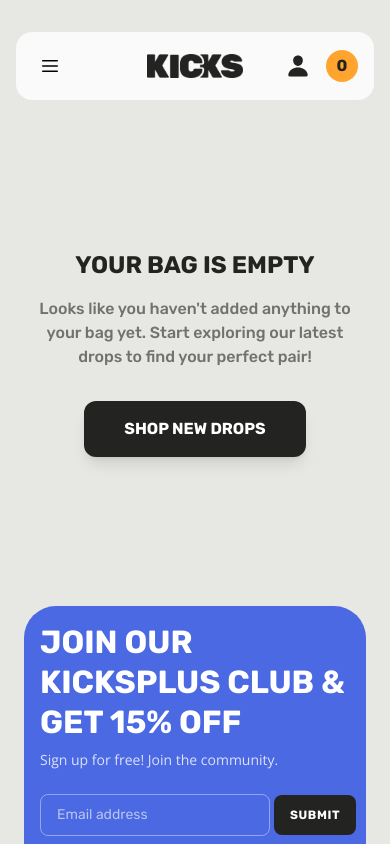
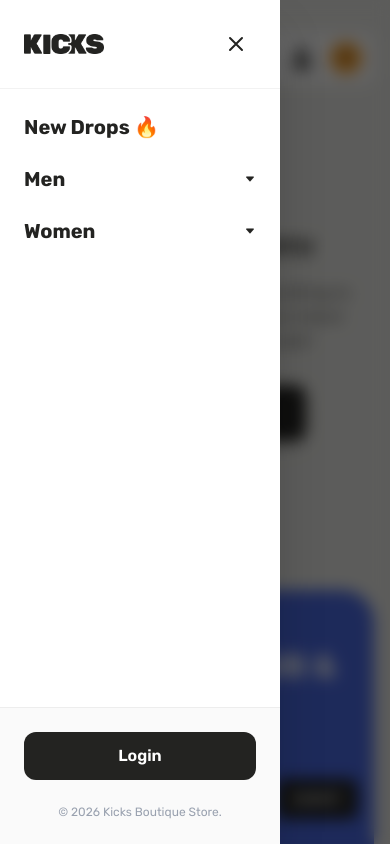
Before and after one commit to Mezan2002/kicks-client, a Next.js app: page /cart in a window 390 px wide. Both pictures are taken after a click on the button 50 px from the left and 66 px from the top of the page. Shown: the top 844 px of the page. Built offline with nearby package versions, Linux system fonts and the light colour scheme.

Commit message:
feat: Add foundational UI components for product display, categories, navigation, and dynamic product detail pages.

```diff
--- a/app/product/[slug]/page.js
+++ b/app/product/[slug]/page.js
@@ -48,8 +48,9 @@ const ProductDetailPage = () => {
   }
 
   return (
-    <main className="px-4 md:px-[60px] py-4 md:py-8">
-      <div className="grid grid-cols-1 md:grid-cols-[2fr_1fr] gap-4">
+    <main className="min-h-screen">
+      <div className="px-4 md:px-[60px] py-4 md:py-8 max-w-[1440px] mx-auto">
+        <div className="grid grid-cols-1 lg:grid-cols-[1.5fr_1fr] gap-8 lg:gap-11">
           <ProductGallery images={product?.images} />
           <ProductInfo product={product} />
         </div>
@@ -58,6 +59,7 @@ const ProductDetailPage = () => {
           categoryId={product?.category?.id}
           currentProductId={product?.id}
         />
+      </div>
     </main>
   );
 };
--- a/components/home/Categories.jsx
+++ b/components/home/Categories.jsx
@@ -85,7 +85,7 @@ const Categories = () => {
       <div
         ref={scrollRef}
         onScroll={updateProgress}
-        className="flex overflow-x-auto no-scrollbar snap-x snap-mandatory scroll-smooth -mr-20 rounded-tl-[48px] md:rounded-tl-[64px]"
+        className="flex overflow-x-auto no-scrollbar snap-x snap-mandatory scroll-smooth md:-mr-20 rounded-tl-[48px] md:rounded-tl-[64px]"
       >
         {loading || !categories ? (
           <div className="min-w-full min-h-[400px] md:min-h-[550px] bg-[#ECEEF0] rounded-tl-[48px] md:rounded-tl-[64px] flex items-center justify-center">
--- a/components/shared/Footer.jsx
+++ b/components/shared/Footer.jsx
@@ -33,8 +33,8 @@ const footerLinks = [
 const Footer = () => {
   return (
     <footer className="mt-20">
-      <div className="mx-6 md:mx-[60px] bg-secondary rounded-[32px] md:rounded-[48px] overflow-hidden">
-        <div className="p-8 md:p-12 lg:p-16 flex flex-col lg:flex-row justify-between gap-12 lg:gap-10">
+      <div className="mx-4 md:mx-[60px] bg-secondary rounded-[32px] md:rounded-[48px] overflow-hidden">
+        <div className="p-4 md:p-12 lg:p-16 flex flex-col lg:flex-row justify-between gap-12 lg:gap-10">
           <div className="max-w-full lg:max-w-[300px] xl:max-w-[450px]">
             <h5 className="text-3xl md:text-4xl font-semibold text-yellow mb-2 md:mb-4">
               About us
--- a/components/shared/Navbar.jsx
+++ b/components/shared/Navbar.jsx
@@ -1,53 +1,59 @@
+"use client";
+
 import Image from "next/image";
 import Link from "next/link";
+import { useState } from "react";
 
 import {
   DownArrowIcon,
   HamburgerMenuIcon,
   SearchIcon,
   UserIcon,
+  XIcon,
 } from "@/components/ui/customSvg";
+import { useCart } from "@/context/CartContext";
 
 const Navbar = () => {
+  const [isMenuOpen, setIsMenuOpen] = useState(false);
+  const { cart } = useCart();
+
+  const toggleMenu = () => setIsMenuOpen(!isMenuOpen);
+
+  const menuItems = [
+    { name: "New Drops 🔥", href: "#", hasIcon: false },
+    { name: "Men", href: "#", hasIcon: true },
+    { name: "Women", href: "#", hasIcon: true },
+  ];
+
   return (
-    <nav className="mx-4 md:mx-[60px] mt-8 bg-light-white p-4 md:p-8 rounded-2xl md:rounded-3xl">
+    <header className="sticky top-8 z-50">
+      <nav className="mx-4 md:mx-[60px] mt-8 bg-light-white py-2 px-3 md:p-8 rounded-xl md:rounded-3xl">
         <div className="flex items-center justify-between">
-        {/* mobile hamburger / desktop nav menu links */}
           <div className="flex items-center">
-          <button className="md:hidden p-2">
+            <button
+              onClick={toggleMenu}
+              className="md:hidden p-2"
+              aria-label="Open menu"
+            >
               <HamburgerMenuIcon />
             </button>
             <ul className="hidden md:flex items-center gap-x-10">
-            <li>
+              {menuItems.map((item) => (
+                <li key={item.name}>
                   <Link
-                href="#"
-                className="text-base font-semibold text-secondary hover:text-primary transition-colors"
+                    href={item.href}
+                    className="text-base font-semibold text-secondary hover:text-primary transition-colors flex items-center gap-0.5 group"
                   >
-                New Drops 🔥
+                    {item.name}
+                    {item.hasIcon && (
+                      <DownArrowIcon className="group-hover:translate-y-0.5 transition-transform" />
+                    )}
                   </Link>
                 </li>
-            <li>
-              <Link
-                href="#"
-                className="text-base font-semibold text-secondary flex items-center gap-0.5 hover:text-primary transition-colors group"
-              >
-                Men{" "}
-                <DownArrowIcon className="group-hover:translate-y-0.5 transition-transform" />
-              </Link>
-            </li>
-            <li>
-              <Link
-                href="#"
-                className="text-base font-semibold text-secondary flex items-center gap-0.5 hover:text-primary transition-colors group"
-              >
-                Women{" "}
-                <DownArrowIcon className="group-hover:translate-y-0.5 transition-transform" />
-              </Link>
-            </li>
+              ))}
             </ul>
           </div>
 
-        {/* logo */}
           <div className="absolute left-1/2 -translate-x-1/2 md:static md:translate-x-0">
             <Link href="/">
               <Image
@@ -55,12 +61,11 @@ const Navbar = () => {
                 alt="Logo"
                 width={128}
                 height={32}
-              className="w-24 md:w-32 h-auto"
+                className="w-20 md:w-32 h-auto"
               />
             </Link>
           </div>
 
-        {/* icons */}
           <div className="flex items-center justify-end gap-x-4 md:gap-x-10 w-[306px]">
             <button className="hidden md:block hover:scale-110 transition-transform">
               <SearchIcon />
@@ -68,12 +73,76 @@ const Navbar = () => {
             <button className="hover:scale-110 transition-transform">
               <UserIcon />
             </button>
-          <button className="bg-[#FFA52F] text-secondary font-bold rounded-full size-8 flex items-center justify-center hover:scale-110 transition-transform">
-            0
-          </button>
+            <Link
+              href="/cart"
+              className="bg-[#FFA52F] text-secondary font-bold rounded-full size-8 flex items-center justify-center hover:scale-110 transition-transform"
+            >
+              <span className="text-sm">{cart.length}</span>
+            </Link>
           </div>
         </div>
       </nav>
+
+      <div
+        className={`fixed inset-0 bg-black/60 backdrop-blur-sm z-60 transition-opacity duration-300 md:hidden ${
+          isMenuOpen ? "opacity-100" : "opacity-0 pointer-events-none"
+        }`}
+        onClick={toggleMenu}
+      />
+
+      <aside
+        className={`fixed top-0 left-0 h-screen w-[280px] bg-white z-70 shadow-2xl transition-transform duration-300 ease-in-out md:hidden flex flex-col ${
+          isMenuOpen ? "translate-x-0" : "-translate-x-full"
+        }`}
+      >
+        <div className="p-6 flex items-center justify-between border-b border-black/5">
+          <Image
+            src="/images/shared/logo.png"
+            alt="Logo"
+            width={100}
+            height={25}
+            className="w-20 h-auto"
+          />
+          <button
+            onClick={toggleMenu}
+            className="p-2 hover:bg-black/5 rounded-full transition-colors"
+            aria-label="Close menu"
+          >
+            <XIcon size={24} />
+          </button>
+        </div>
+
+        <nav className="flex-1 overflow-y-auto p-6">
+          <ul className="space-y-6">
+            {menuItems.map((item) => (
+              <li key={item.name}>
+                <Link
+                  href={item.href}
+                  onClick={toggleMenu}
+                  className="text-xl font-bold text-secondary hover:text-primary transition-colors flex items-center justify-between group"
+                >
+                  {item.name}
+                  {item.hasIcon && (
+                    <DownArrowIcon className="-rotate-90 group-hover:translate-x-1 transition-transform" />
+                  )}
+                </Link>
+              </li>
+            ))}
+          </ul>
+        </nav>
+
+        <div className="p-6 border-t border-black/5 bg-light-white">
+          <div className="flex items-center gap-4 mb-6">
+            <button className="flex-1 bg-secondary text-white py-3 rounded-xl font-semibold hover:bg-secondary/90 transition-colors">
+              Login
+            </button>
+          </div>
+          <p className="text-xs text-gray-400 text-center">
+            &copy; 2026 Kicks Boutique Store.
+          </p>
+        </div>
+      </aside>
+    </header>
   );
 };
 
--- a/components/shared/Newsletter.jsx
+++ b/components/shared/Newsletter.jsx
@@ -4,7 +4,7 @@ import { PlusCircleIcon } from "@/components/ui/customSvg";
 
 const Newsletter = () => {
   return (
-    <div className="mx-6 md:mx-[60px] bg-primary rounded-[32px] md:rounded-t-[48px] flex flex-col md:flex-row items-start md:items-center md:justify-between px-4 pt-4 pb-32 md:px-[72px] md:pt-16 md:pb-32 overflow-hidden -mb-40 md:-mb-40">
+    <div className="mx-4 md:mx-[60px] bg-primary rounded-[32px] md:rounded-t-[48px] flex flex-col md:flex-row items-start md:items-center md:justify-between px-4 pt-4 pb-32 md:px-[72px] md:pt-16 md:pb-32 overflow-hidden -mb-40 md:-mb-40">
       {/* left side - text & form */}
       <div className="max-w-full md:max-w-[600px] text-left mb-10 md:mb-0">
         <h2 className="text-[32px] md:text-5xl font-bold text-white uppercase leading-tight mb-2">
--- /dev/null
+++ b/components/ui/customSvg/XIcon.js
@@ -0,0 +1,22 @@
+const XIcon = ({ size = 24, strokeColor = "#232321", className = "" }) => {
+  return (
+    <svg
+      width={size}
+      height={size}
+      viewBox="0 0 24 24"
+      fill="none"
+      xmlns="http://www.w3.org/2000/svg"
+      className={className}
+    >
+      <path
+        d="M18 6L6 18M6 6L18 18"
+        stroke={strokeColor}
+        strokeWidth="2"
+        strokeLinecap="round"
+        strokeLinejoin="round"
+      />
+    </svg>
+  );
+};
+
+export default XIcon;
--- a/components/ui/customSvg/index.js
+++ b/components/ui/customSvg/index.js
@@ -15,3 +15,4 @@ export { default as TiktokIcon } from "@/components/ui/customSvg/TiktokIcon";
 export { default as TrashIcon } from "@/components/ui/customSvg/TrashIcon";
 export { default as TwitterIcon } from "@/components/ui/customSvg/TwitterIcon";
 export { default as UserIcon } from "@/components/ui/customSvg/UserIcon";
+export { default as XIcon } from "@/components/ui/customSvg/XIcon";
```
Also changed, not shown: components/product/ProductGallery.jsx (+64 -11 lines), components/shared/ProductCard.jsx (+6 -6 lines), components/shared/RelatedProducts.jsx (+6 -9 lines), components/ui/customSvg/BinIcon.js (+9 -9 lines). Lines whose indentation alone changed are shown as unchanged.
